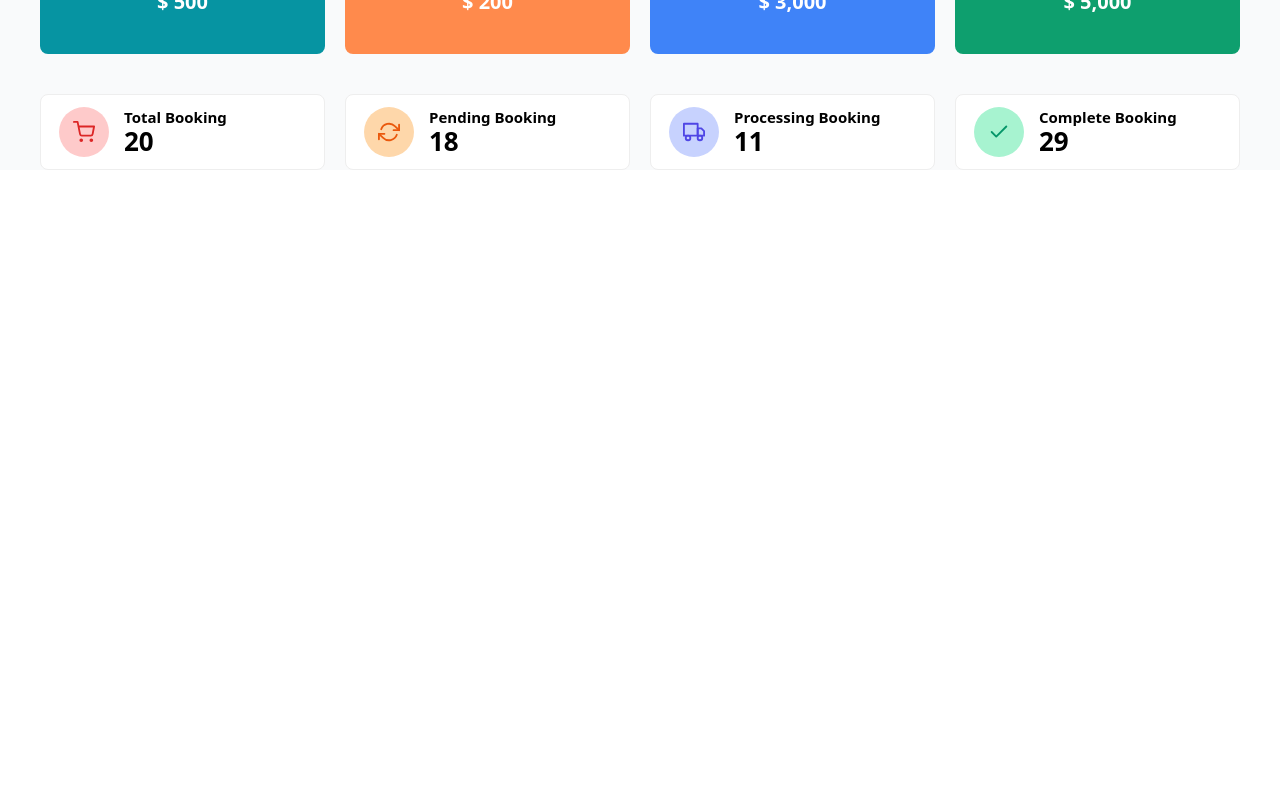
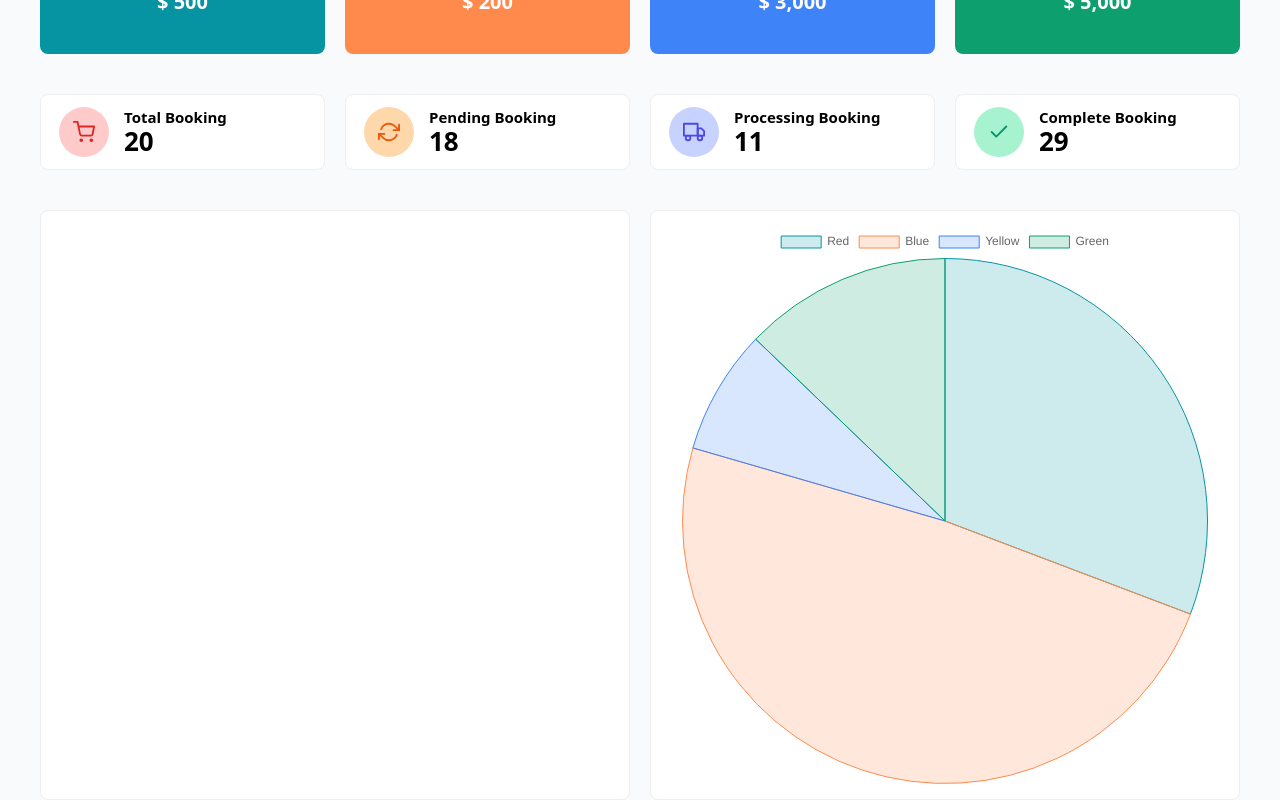
Before and after one commit to ohnadir/airbnb5, a React (Vite) app in the folder frontend/: page /dashboard in a window 1280 px wide. Shown: the part 338-1138 px from the top of the page. Before the commit the page ends 800 px from the top, so only its background shows below. Built offline with nearby package versions, Linux system fonts and the light colour scheme.

Commit message:
created piechart in the dashboard

```diff
--- a/frontend/src/pages/Dashboard/Dashboard.scss
+++ b/frontend/src/pages/Dashboard/Dashboard.scss
@@ -108,7 +108,17 @@
             }
         }
     }
-
+    .booking-chart{
+        display: grid;
+        grid-template-columns: repeat(2, minmax(0, 1fr));
+        gap: 20px;
+        .chart{
+            background-color: white;
+            padding: 15px;
+            border-radius: 8px;
+            border: 1px solid #eee;
+        }
+    }
 }
 @media screen and (max-width: 1279px){
     .dashboard-container{
--- /dev/null
+++ b/frontend/src/pages/Dashboard/PieChart.jsx
@@ -0,0 +1,32 @@
+import { Chart as ChartJS, ArcElement, Tooltip, Legend } from 'chart.js';
+import { Pie } from 'react-chartjs-2';
+
+ChartJS.register(ArcElement, Tooltip, Legend);
+
+export const data = {
+  labels: ['Red', 'Blue', 'Yellow', 'Green'],
+  datasets: [
+    {
+      label: '# of Votes',
+      data: [12, 19, 3, 5],
+      backgroundColor: [
+        'rgba(6, 148, 162, 0.2)',
+        'rgba(255, 138, 76, 0.2)',
+        'rgba(63, 131, 248, 0.2)',
+        'rgba(14, 159, 110, 0.2)',
+      ],
+      borderColor: [
+        'rgba(6, 148, 162, 1)',
+        'rgba(255, 138, 76, 1)',
+        'rgba(63, 131, 248, 1)',
+        'rgba(14, 159, 110, 1)',
+      ],
+      borderWidth: 1,
+    },
+  ],
+};
+const PieChart = () => {
+    return <Pie data={data} />
+}
+
+export default PieChart
--- a/frontend/src/pages/Dashboard/index.jsx
+++ b/frontend/src/pages/Dashboard/index.jsx
@@ -1,6 +1,7 @@
 import "./Dashboard.scss";
 import CountUp from 'react-countup';
 import { FaTasks } from "react-icons/fa"
+import PieChart from "./PieChart";
 
 
 const Dashboard = () => {
@@ -104,6 +105,12 @@ const Dashboard = () => {
                     </div>
                 </div>
             </div>
+            <div className="booking-chart">
+                <div className="chart booking-table-chart"></div>
+                <div className="chart booking-pie-chart">
+                    <PieChart/>
+                </div>
+            </div>
         </div>
     </div>
   )
```
